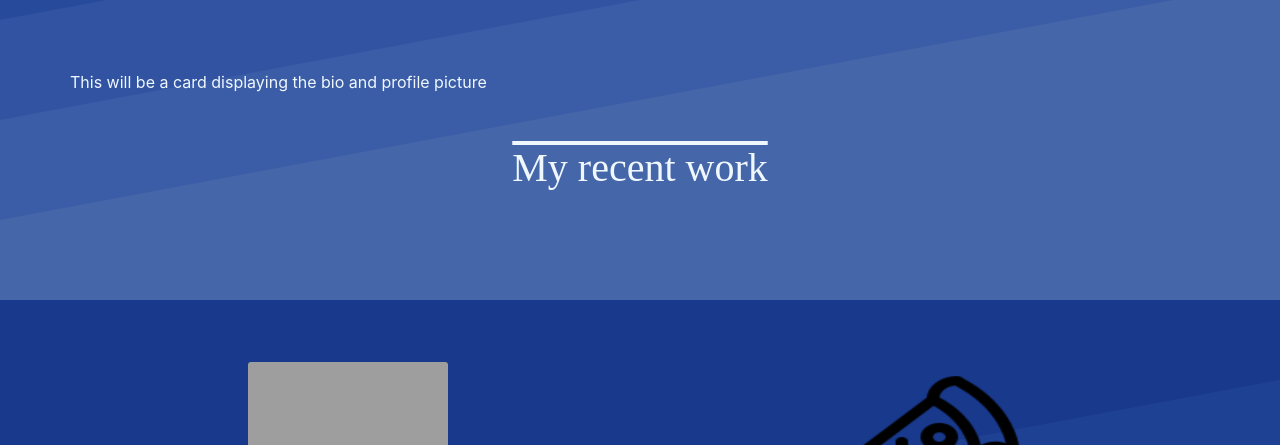
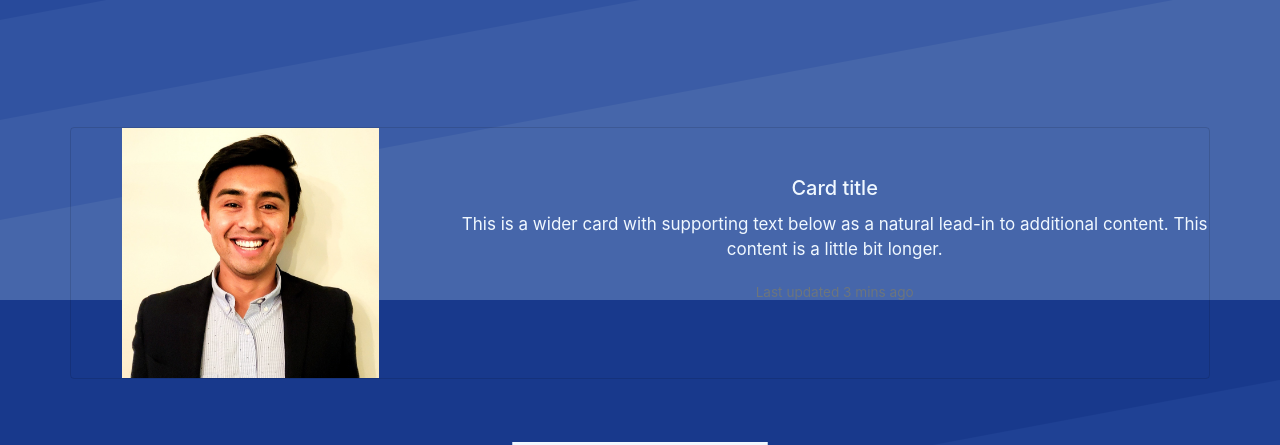
Before and after one commit to cag-martinez/Portfolio, a React (Create React App) app: page / in a window 1280 px wide. Shown: the part 500-945 px from the top of the page. Built offline with nearby package versions, Linux system fonts and the light colour scheme; grey boxes are pictures that could not be loaded; a web font is replaced by a local one.

Commit message:
Added the card that will contain the information in the aboutMe component and added some simple styling to get an idea of where it is and how it should look

```diff
--- a/src/components/Bio/AboutMe.js
+++ b/src/components/Bio/AboutMe.js
@@ -1,12 +1,32 @@
-import React from 'react';
-//import './aboutMe.css';
+import React from "react";
+import picture from "../../assets/images/suit.png";
+import './aboutMe.css';
 
-function AboutMe (){
-        return(
-            <div>
-                This will be a card displaying the bio and profile picture
+function AboutMe() {
+  return (
+    <div>
+      <div className="aboutMeCard card mb-3" style={{maxWwidth: '540px'}}>
+        <div className="row g-0">
+          <div className="col-md-4">
+            <img src={picture} className="img-fluid rounded-start" style={{maxBlockSize: '250px'}} alt="..." />
+          </div>
+          <div className="col-md-8">
+            <div className="card-body">
+              <h5 className="card-title">Card title</h5>
+              <p className="card-text">
+                This is a wider card with supporting text below as a natural
+                lead-in to additional content. This content is a little bit
+                longer.
+              </p>
+              <p className="card-text">
+                <small className="text-muted">Last updated 3 mins ago</small>
+              </p>
             </div>
-        )
+          </div>
+        </div>
+      </div>
+    </div>
+  );
 }
 
 export default AboutMe;
--- /dev/null
+++ b/src/components/Bio/aboutMe.css
@@ -0,0 +1,8 @@
+aboutMeCard{
+    width: 100vw;
+    position: relative;
+    /* margin-left: -50vw; */
+    /* height: 100px; */
+    margin-top: 100px;
+    /* left: 50%; */
+   }
```
